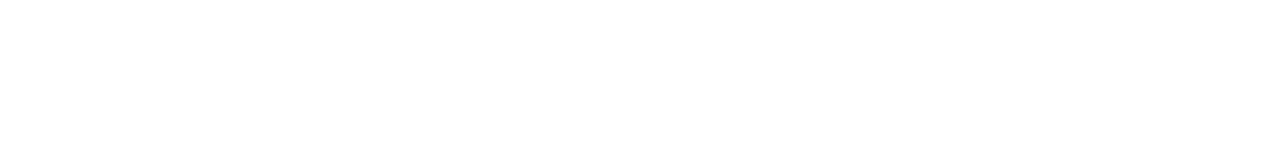
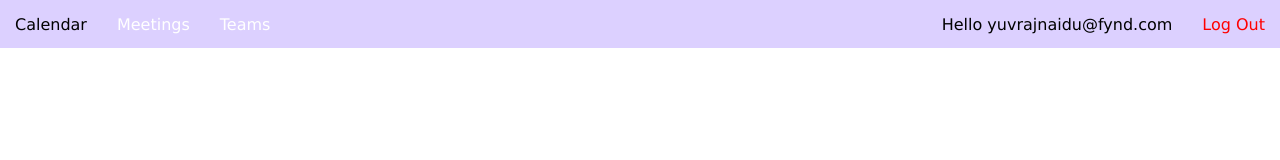
Before and after one commit to harshil-aru/meetings-app, a website: page src/calendar.html in a window 1280 px wide. Drawn offline with Linux system fonts and the light colour scheme.

Commit message:
navbar added added navbar

```diff
--- a/src/calendar.html
+++ b/src/calendar.html
@@ -5,7 +5,22 @@
     <meta name="viewport" content="width=device-width, initial-scale=1.0" />
     <meta http-equiv="X-UA-Compatible" content="ie=edge" />
     <link rel="stylesheet" href="./css/calendar.css" />
+    <link rel="stylesheet" href="./css/navbar.css" />
     <title>Meetings-Calendar</title>
   </head>
-  <body></body>
+  <body>
+    <nav class="nav">
+      <ul class="nav__links link">
+        <li class="link__item--active"><a href="/calendar">Calendar</a></li>
+        <li class="link__item"><a href="/meetings">Meetings</a></li>
+        <li class="link__item"><a href="/teams">Teams</a></li>
+      </ul>
+      <ul class="nav__links link">
+        <li class="link__item--active">
+          <a href="/profile">Hello yuvrajnaidu@fynd.com</a>
+        </li>
+        <li class="link__item--danger"><a href="/logout">Log Out</a></li>
+      </ul>
+    </nav>
+  </body>
 </html>
--- /dev/null
+++ b/src/css/navbar.css
@@ -0,0 +1,45 @@
+* {
+  padding: 0;
+  margin: 0;
+  font-family: Verdana, Geneva, Tahoma, sans-serif;
+}
+nav {
+  width: 100%;
+  height: 3rem;
+  background-color: #dcd0ff;
+  padding-right: 10px;
+  display: flex;
+  flex-direction: row;
+  justify-content: space-between;
+  align-items: center;
+}
+
+.nav__links {
+  list-style: none;
+  display: flex;
+}
+
+.link__item a {
+  display: inline-block;
+  padding: 10px 15px;
+  text-decoration: none;
+  color: white;
+}
+
+.link__item:hover a {
+  color: black;
+}
+
+.link__item--active a {
+  display: inline-block;
+  padding: 10px 15px;
+  text-decoration: none;
+  color: black;
+}
+
+.link__item--danger a {
+  display: inline-block;
+  padding: 10px 15px;
+  text-decoration: none;
+  color: red;
+}
```
